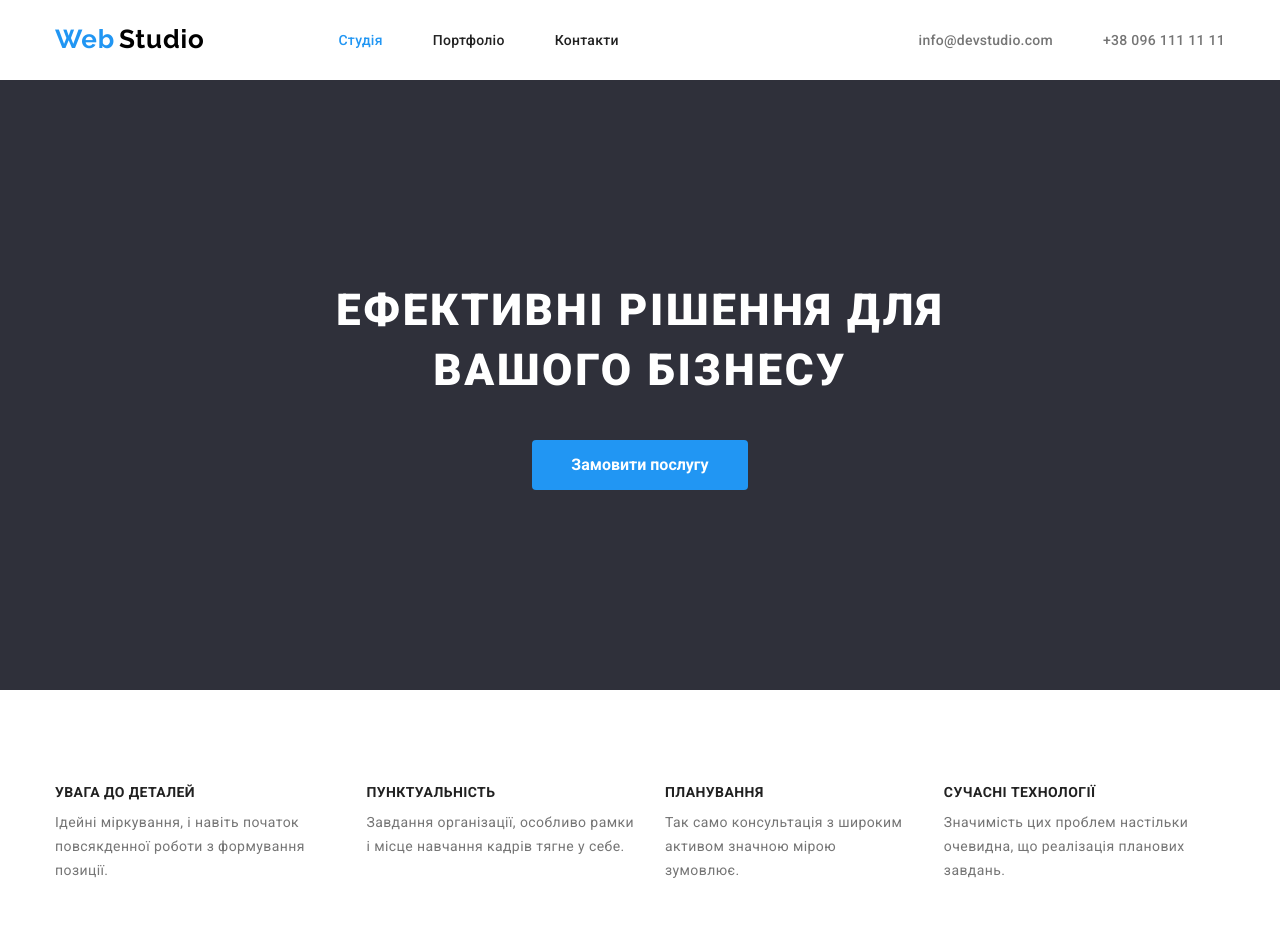
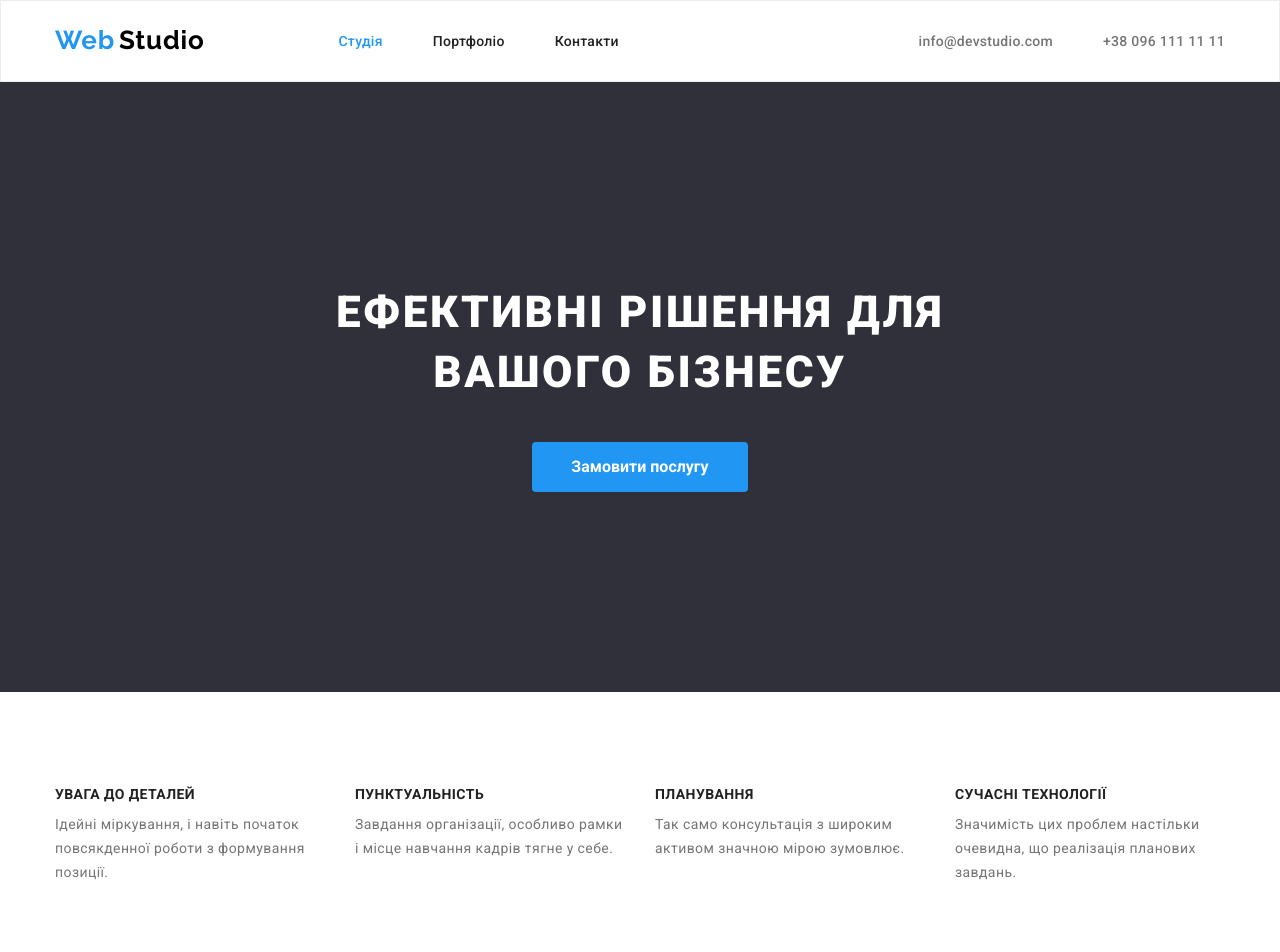
Before and after one commit to OleksandrKonnov/goit-markup-hw-08, a plain HTML site: page index.html in a window 1280 px wide. Shown: the top 952 px of the page. Drawn offline with nearby package versions, Linux system fonts and the light colour scheme.

Commit message:
last changes

```diff
--- a/css/styles.css
+++ b/css/styles.css
@@ -15,6 +15,7 @@ body {
 
 header {
   background-color: var(--text-color-second);
+  border: 1px solid #ececec;
 }
 
 h1,
@@ -223,6 +224,10 @@ button {
   gap: 30px;
 }
 
+.benefit-item {
+  flex-basis: calc((100% - 3 * 30px) / 3);
+}
+
 .benefit-name {
   font-size: 14px;
   line-height: calc(16 / 14);
@@ -293,7 +298,7 @@ button {
 }
 
 .team-name-box {
-  margin: 30px 0;
+  padding: 30px 0;
 }
 
 .teammate-name {
```
